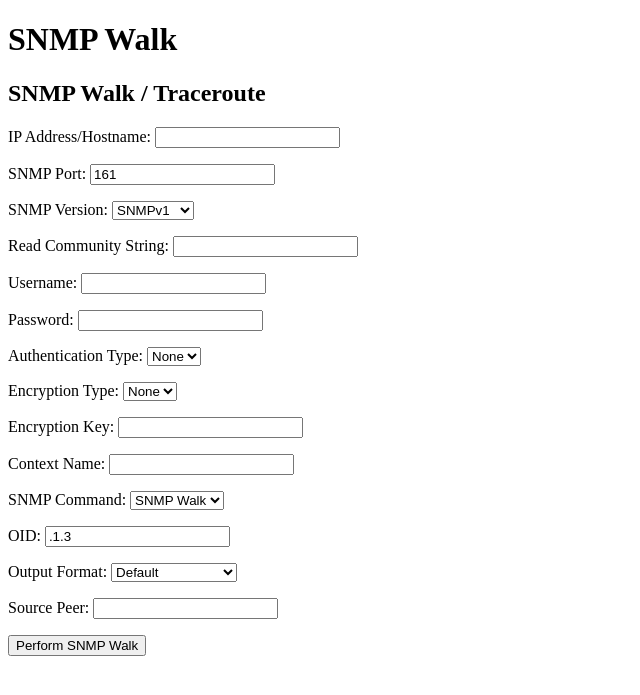
After one commit to mustahidhasan/nms_system, a Django app: page /dashboard/snmp/ in a window 1280 px wide. The commit adds this page. Shown: the top 695 px of the page, without its empty margins (0-640 px from the left). Run offline with Django 4.2, Linux system fonts and the light colour scheme.

Commit message:
performing a walk form form field

```diff
--- /dev/null
+++ b/nms/DASHBOARD/forms.py
@@ -0,0 +1,47 @@
+from django import forms
+
+class SNMPWalkForm(forms.Form):
+    IP_ADDRESS_CHOICES = [
+        ('127.0.0.1', 'Localhost'),
+        # Add more options as needed
+    ]
+    SNMP_VERSION_CHOICES = [
+        ('1', 'SNMPv1'),
+        ('2c', 'SNMPv2c'),
+        ('3', 'SNMPv3'),
+    ]
+    AUTHENTICATION_TYPE_CHOICES = [
+        ('None', 'None'),
+        ('MD5', 'MD5'),
+        ('SHA', 'SHA'),
+    ]
+    ENCRYPTION_TYPE_CHOICES = [
+        ('None', 'None'),
+        ('AES', 'AES'),
+        ('DES', 'DES'),
+    ]
+    SNMP_COMMAND_CHOICES = [
+        ('snmpwalk', 'SNMP Walk'),
+        ('snmpget', 'SNMP Get'),
+    ]
+    OUTPUT_FORMAT_CHOICES = [
+        ('default', 'Default'),
+        ('numeric', 'Numeric OIDs'),
+        ('certification', 'Certification Walk'),
+        ('hex', 'Hex String'),
+    ]
+
+    ip_address = forms.CharField(label='IP Address/Hostname', max_length=100, required=True)
+    snmp_port = forms.IntegerField(label='SNMP Port', initial=161, required=True)
+    snmp_version = forms.ChoiceField(label='SNMP Version', choices=SNMP_VERSION_CHOICES, required=True)
+    read_community_string = forms.CharField(label='Read Community String', max_length=100, required=False)
+    username = forms.CharField(label='Username', max_length=100, required=False)
+    password = forms.CharField(label='Password', max_length=100, widget=forms.PasswordInput, required=False)
+    authentication_type = forms.ChoiceField(label='Authentication Type', choices=AUTHENTICATION_TYPE_CHOICES, required=False)
+    encryption_type = forms.ChoiceField(label='Encryption Type', choices=ENCRYPTION_TYPE_CHOICES, required=False)
+    encryption_key = forms.CharField(label='Encryption Key', max_length=100, required=False)
+    context_name = forms.CharField(label='Context Name', max_length=100, required=False)
+    snmp_command = forms.ChoiceField(label='SNMP Command', choices=SNMP_COMMAND_CHOICES, required=True)
+    oid = forms.CharField(label='OID', max_length=100, required=True, initial='.1.3')
+    output_format = forms.ChoiceField(label='Output Format', choices=OUTPUT_FORMAT_CHOICES, required=True)
+    source_peer = forms.CharField(label='Source Peer', max_length=100, required=True)
--- a/nms/DASHBOARD/urls.py
+++ b/nms/DASHBOARD/urls.py
@@ -1,13 +1,14 @@
 # dashboard/urls.py
 
 from django.urls import path
-from .views import dashboard_view, logout_view, welcome_superuser, disable_modal, submit_form
+from .views import dashboard_view, logout_view, welcome_superuser, disable_modal, submit_form, snmp_walk
 
 urlpatterns = [
     path('', dashboard_view, name='dashboard'),  # Assuming this is the root URL for the dashboard
     path('logout/', logout_view, name='logout'),
     path('welcome/', welcome_superuser, name='welcome_superuser'),
     path('disable-modal/', disable_modal, name='disable_modal'),
-     path('submit_form/', submit_form, name='submit_form'),
+    path('submit_form/', submit_form, name='submit_form'),
+    path('snmp/', snmp_walk, name='snmp_walk'),
 
 ]
--- a/nms/DASHBOARD/views.py
+++ b/nms/DASHBOARD/views.py
@@ -9,6 +9,9 @@ from django.urls import reverse
 from USER.models import CustomUser
 from django.contrib.auth.models import AbstractUser
 from django.conf import settings
+from .forms import SNMPWalkForm
+import subprocess
+
 @login_required
 def dashboard_view(request):
     # Check if the user is a superuser and if they haven't disabled the modal for this session
@@ -78,3 +81,39 @@ def submit_form(request):
     else:
         # Render an empty form if the request method is GET
         return render(request, 'DASHBOARD/submit_form.html')
+
+def snmp_walk(request):
+    return render(request, 'DASHBOARD/snmp_walk.html')
+
+
+def snmp_walk(request):
+    if request.method == 'POST':
+        form = SNMPWalkForm(request.POST)
+        if form.is_valid():
+            # Here you'd typically perform the SNMP Walk using the form data
+            ip_address = form.cleaned_data['ip_address']
+            snmp_port = form.cleaned_data['snmp_port']
+            snmp_version = form.cleaned_data['snmp_version']
+            read_community_string = form.cleaned_data.get('read_community_string', '')
+            username = form.cleaned_data.get('username', '')
+            password = form.cleaned_data.get('password', '')
+            authentication_type = form.cleaned_data.get('authentication_type', '')
+            encryption_type = form.cleaned_data.get('encryption_type', '')
+            encryption_key = form.cleaned_data.get('encryption_key', '')
+            context_name = form.cleaned_data.get('context_name', '')
+            snmp_command = form.cleaned_data['snmp_command']
+            oid = form.cleaned_data['oid']
+            output_format = form.cleaned_data['output_format']
+            source_peer = form.cleaned_data['source_peer']
+
+            # Simulate an SNMP Walk command execution (replace with actual SNMP library call)
+            command = f'snmpwalk -v {snmp_version} -c {read_community_string} {ip_address} {oid}'
+            result = subprocess.run(command, shell=True, capture_output=True, text=True)
+
+            # Render results or download as .txt
+            return render(request, 'DASHBOARD/snmp_results.html', {'form': form, 'result': result.stdout})
+
+    else:
+        form = SNMPWalkForm()
+
+    return render(request, 'DASHBOARD/snmp_walk.html', {'form': form})
--- /dev/null
+++ b/nms/templates/DASHBOARD/snmp_walk.html
@@ -0,0 +1,20 @@
+<!-- DASHBOARD/templates/DASHBOARD/snmp_walk.html -->
+<!DOCTYPE html>
+<html lang="en">
+<head>
+    <meta charset="UTF-8">
+    <meta name="viewport" content="width=device-width, initial-scale=1.0">
+    <title>SNMP Walk</title>
+</head>
+<body>
+    <h1>SNMP Walk</h1>
+    <div class="container">
+        <h2>SNMP Walk / Traceroute</h2>
+        <form method="post">
+            {% csrf_token %}
+            {{ form.as_p }}
+            <button type="submit" class="btn btn-primary">Perform SNMP Walk</button>
+        </form>
+    </div>
+</body>
+</html>
--- a/nms/templates/dashboard.html
+++ b/nms/templates/dashboard.html
@@ -103,7 +103,7 @@
                                             <a class="dropdown-item" href="#">Object Groups</a>
                                         </div>
                                     </div>
-                                    <a class="dropdown-item" href="#">SNMP Walk </a>
+                                    <a class="dropdown-item" href="{% url 'snmp_walk' %}">SNMP Walk</a>
                                     <a class="dropdown-item" href="#">VMware Browser </a>
                                 </div>
                             </li>
```
Also changed, not shown: nms/templates/DASHBOARD/snmp_results.html (added, +17 -0 lines).
